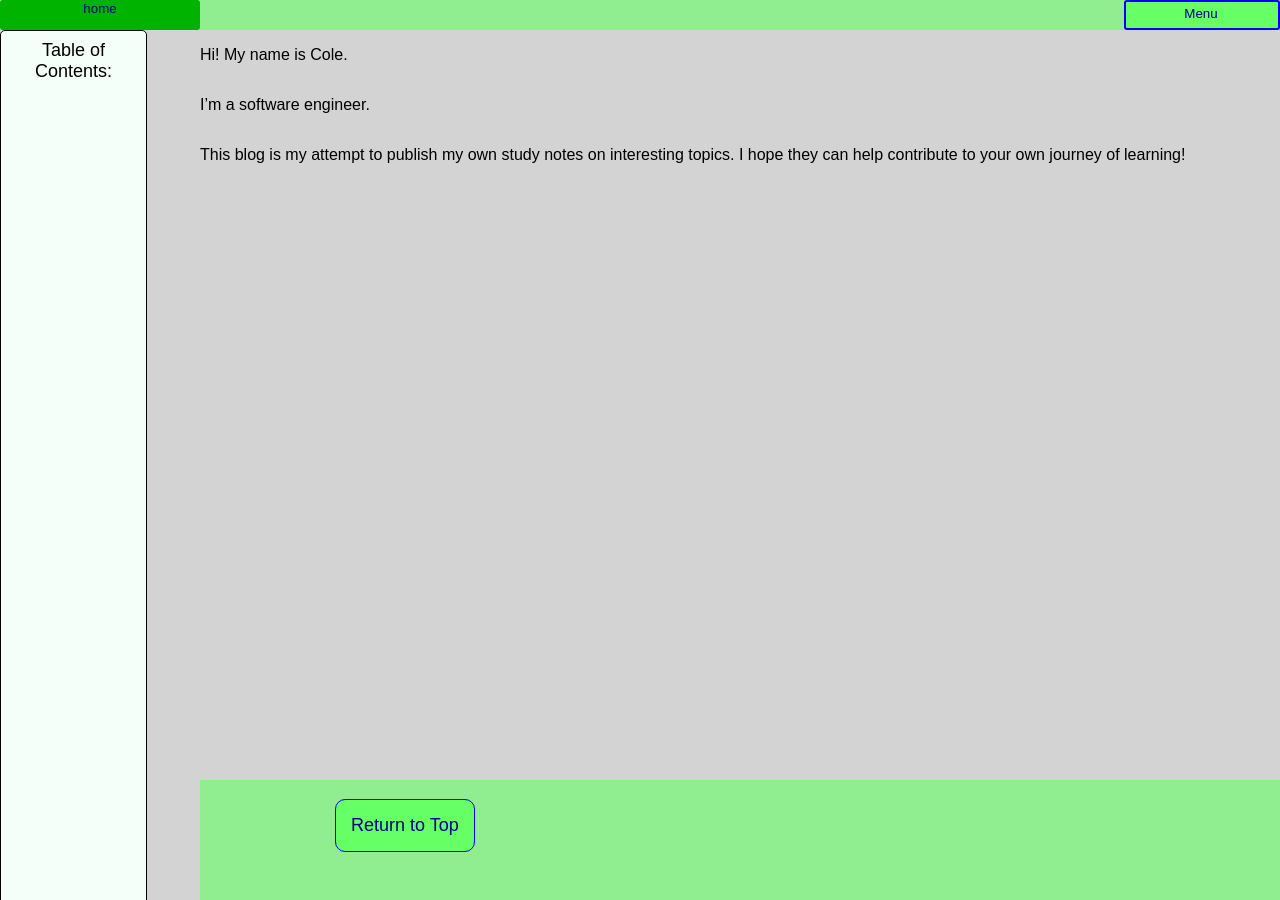
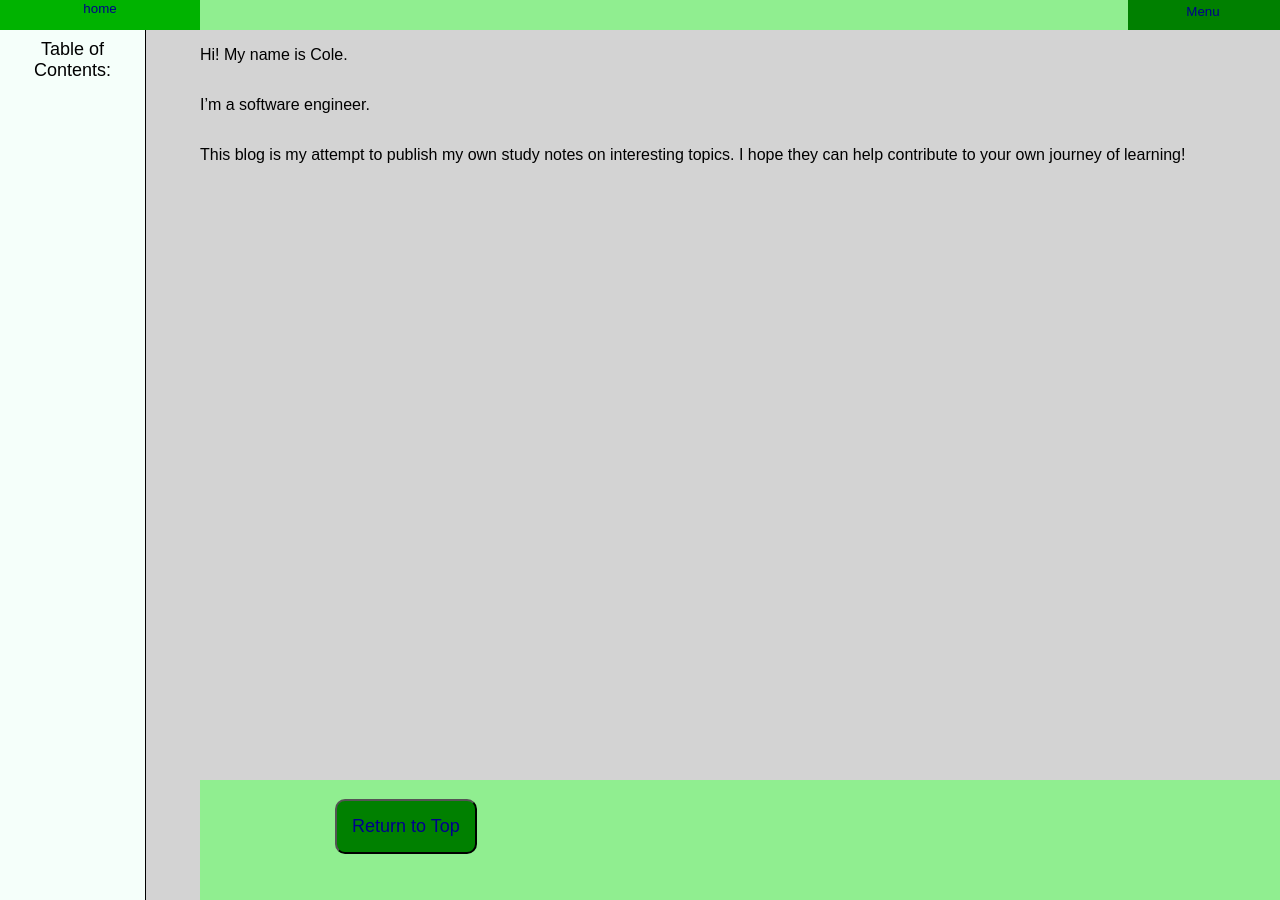
Before and after one commit to scshafe/instructional-blog, a Jekyll site: the page built from about.markdown, in a window 1280 px wide. Built offline with Jekyll 4.4.1, drawn with Linux system fonts in a browser that asks for light colours.

Commit message:
changed header styling and site-wide buttons

```diff
--- a/_sass/color_palette.scss
+++ b/_sass/color_palette.scss
@@ -1,3 +1,5 @@
+@use 'sass:math';
+
 // for main colors of body
 $color: black;
 $background-color: lightgrey;
@@ -27,7 +29,7 @@ $site-background-sides: lightpink;
 
 
 $site-button-color: $color-1;
-$site-button-background: $color-trim-1;
+$site-button-background: green;
 $site-button-background-hover: $color-off-1;
 $site-button-border: $color-border-1;
 
@@ -62,7 +64,7 @@ $header-height: 30px;
 $header-button-height: 20px;
 $header-menu-width: 150px;
 $home-button-width: 100px;
-$home-button-margin: ($toc-width - $home-button-width) / 2;
+$home-button-margin: math.div($toc-width - $home-button-width, 2);
 
 
 // article
--- a/_sass/header_and_footer.scss
+++ b/_sass/header_and_footer.scss
@@ -42,8 +42,8 @@
         };
 
         .header-button {
-            border: 2px solid $site-button-border;
-            border-radius: 3px;
+            //border: 2px solid $site-button-border;
+            //border-radius: 3px;
             //margin: 2px;
             padding: 2px;
             background: $site-button-background;
--- a/_sass/site_wide_defaults.scss
+++ b/_sass/site_wide_defaults.scss
@@ -24,6 +24,6 @@ html {
 .site-button {
     color: $site-button-color;
     background: $site-button-background;
-    border: 1px solid $site-button-border;
+    //border: 1px solid $site-button-border;
     cursor: pointer; /* Add a mouse pointer on hover */
 };
--- a/_sass/toc.scss
+++ b/_sass/toc.scss
@@ -9,11 +9,11 @@
     min-height: 100%;
     max-width: $toc-width;
     width: stretch;
-    border: solid 1px;
+    border-right: solid 1px;
     height: 100%;
     margin: 0 $footer-height 0 0;
     background: $toc-background;
-    border-radius: 5px;
+    //border-radius: 5px;
     overflow: scroll;
     position: fixed;
     top: $header-height;
```
